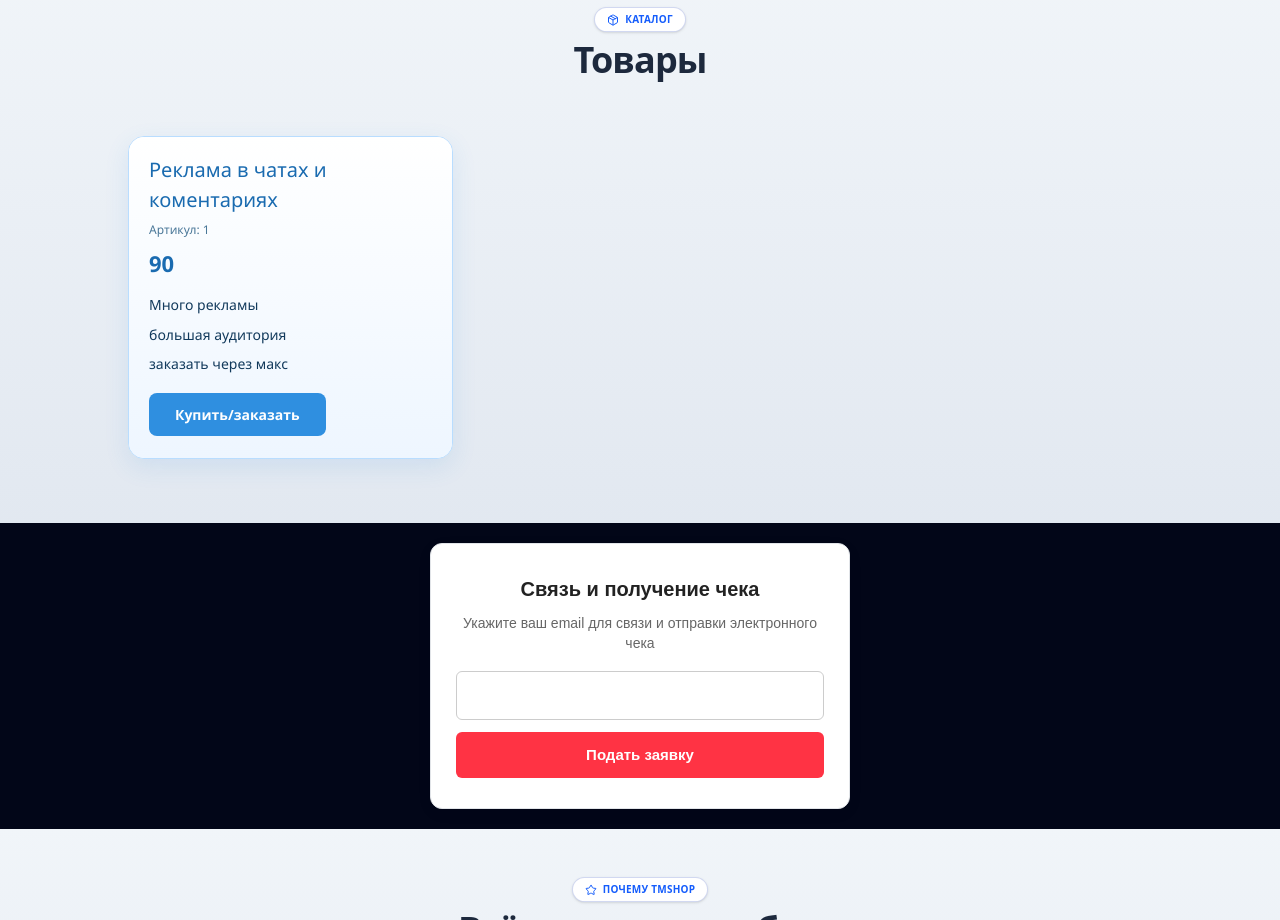
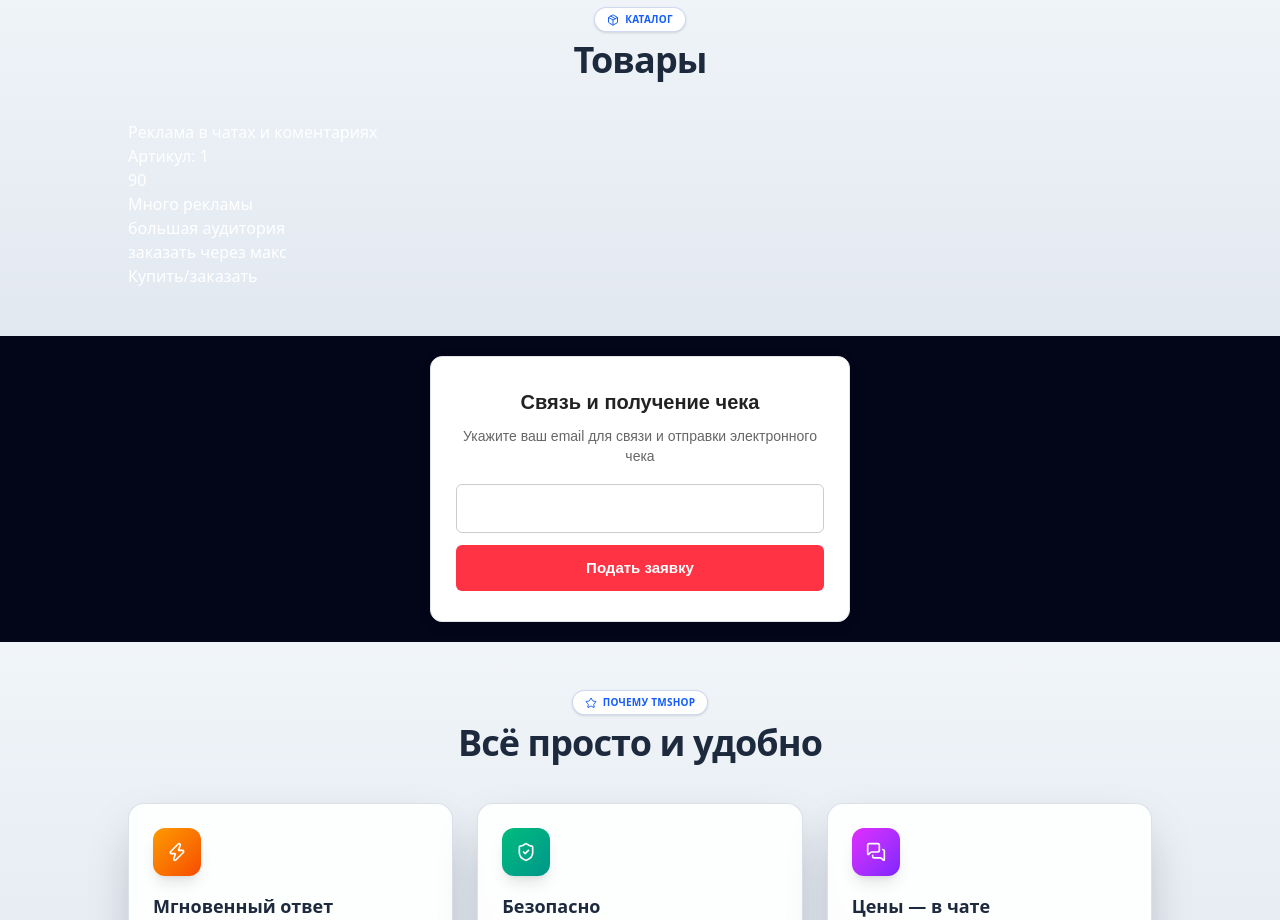
Before and after one commit to timys934/tmshop.github.io, a website: page index.html in a window 1280 px wide. Shown: the part 841-1761 px from the top of the page. Drawn offline with nearby package versions, Linux system fonts and the light colour scheme.

Commit message:
Update index.html

```diff
--- a/index.html
+++ b/index.html
@@ -180,34 +180,6 @@
       }
     });
   </script>
-</section>
-
-<style>
-.product-card{
-  max-width:420px;
-  margin:16px auto;
-  background:#ffffff;
-  border:1px solid #b9ddff;
-  border-radius:16px;
-  overflow:hidden;
-  box-shadow:0 8px 24px rgba(47,143,224,.12);
-  font-family:"Segoe UI", Roboto, Arial, sans-serif;
-  color:#123a5c;
-}
-.product-card__image{background:#eef6ff;}
-.product-card__image img{display:block;width:100%;height:auto;}
-.product-card__body{padding:18px 20px 22px;background:linear-gradient(180deg,#ffffff,#eef6ff);}
-.product-card__title{font-size:20px;margin:0 0 6px;color:#1a6bb0;}
-.product-card__art{font-size:12px;color:#4a7798;margin:0 0 8px;}
-.product-card__price{font-size:22px;font-weight:800;color:#1a6bb0;margin:0 0 14px;}
-.product-card__desc p{font-size:14px;line-height:1.55;margin:0 0 8px;}
-.product-card__buy{
-  display:inline-block;margin-top:10px;padding:11px 26px;background:#2f8fe0;color:#fff;
-  text-decoration:none;border-radius:8px;font-size:14px;font-weight:700;transition:.15s;
-}
-.product-card__buy:hover{background:#1a6bb0;}
-</style>
-  </div>
 </section>
 <!-- НАЧАЛО БЛОКА: Связь и получение чека -->
 <div class="receipt-block">
```
